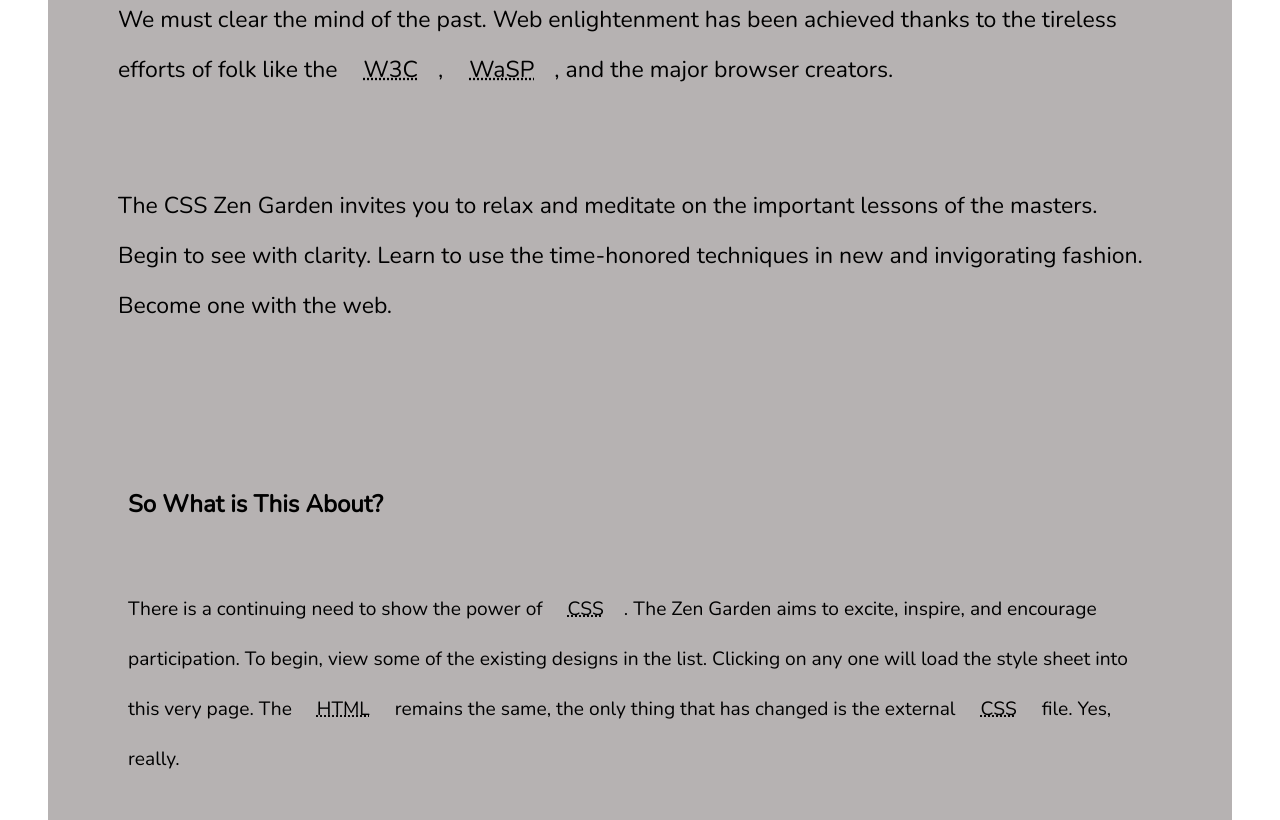
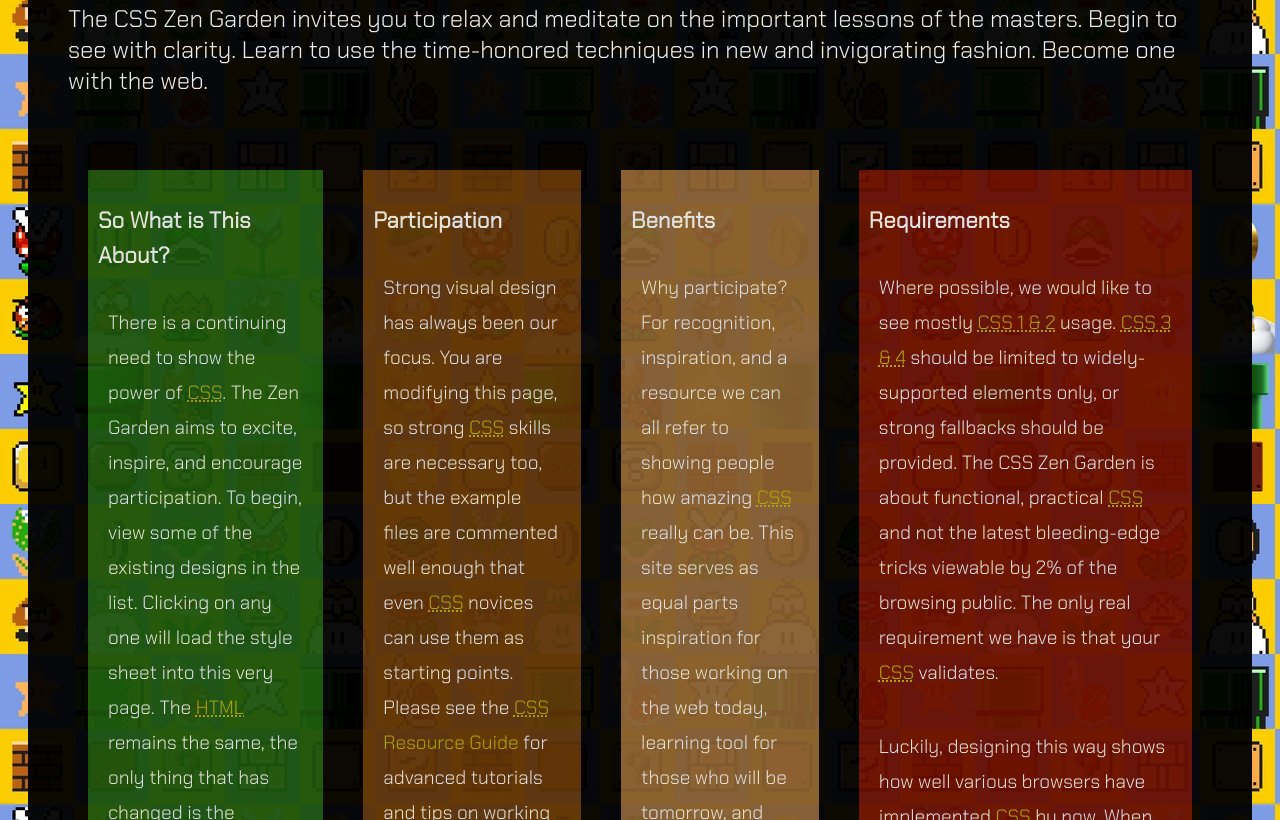
Before and after one commit to PEDRO2221/TDE-2-EMERSON, a plain HTML site: page index.html in a window 1280 px wide. Shown: the part 696-1516 px from the top of the page. Drawn offline with nearby package versions, Linux system fonts and the light colour scheme.

Commit message:
finalizado

```diff
--- a/style.css
+++ b/style.css
@@ -1,62 +1,87 @@
-@import url('https://fonts.googleapis.com/css2?family=Nunito:wght@200&display=swap');
+@import url('https://fonts.googleapis.com/css2?family=Chakra+Petch:wght@300&family=Nunito:wght@200&family=Pixelify+Sans&display=swap');
 
-* {
-	font-family: 'Nunito', sans-serif;
-	padding: 20px;
+body {
+    background-image: url(../img/back.webp);
+    color: white;
 }
-
 div{
-	background-color: rgb(182, 178, 178);
+    background-color: black;
+    opacity: 95%;
 }
-
 header {
+    background-color: black;
+    color: #ff2206;
+    font-family: 'Chakra Petch', sans-serif;
     display: flex;
     margin: 0 auto;
     justify-content: center;
 }
-
 header h1 {
     display: flex;
     font-size: xxx-large;
 }
 
 header h2 {
+    color: #c3c117;
     border-left: 2px solid;
     display: flex;
     flex-direction: column;
     margin: 10px 10px;
     padding: 10px;
 }
-
-div .summary {
+abbr{
+    color: #c3b80a;
+}
+a {
+    color: #c3b80a;
+    text-decoration: none;
+}
+div#zen-supporting {
+    font-size: medium;
+    display: flex;
+    width: auto;
+    height: auto;
+    flex-direction: row;
+}
+div#zen-supporting div {
+        font-size: larger;
+        width: auto;
+        line-height: 35px;
+}
+div#zen-supporting div p {
+    padding: 10px;
+}
+div#zen-explanation{
+    background-color: #3398189c
+}
+div#zen-participation {
+    background-color: #ac5c109c
+}
+div#zen-benefits {
+    background: #ffb25b96;
+}
+div#zen-requirements {
+    background-color: #b81a00a1;
+}
+footer{
     display: none;
 }
-
-div .preamble {
-    display: flex;
-    justify-content: center;
+div {
+    display: inline-block;
+    background: black;
+    color: white;
     padding: 10px;
-    margin: 0 auto;
-    flex-direction: column;
-    white-space-collapse: break-spaces;
-    line-height: 50px;
-    font-size: larger;
-}
-p{
-	white-space-collapse: break-spaces;
-    line-height: 50px;
-    font-size: larger;
-}
-h3 {
+    margin: 10px 20px;
+    font-family: 'Chakra Petch';
     font-size: x-large;
 }
-a{
-	color: brown;
+div .wrapper {
+    font-size: medium;
+    display: flex;
+    margin: 0 auto;
+    color: white;
+    justify-content: center;
 }
-
-li{
-	display: flex;
+div .wrapper abbr {
+    color: white;
 }
-.navigation ul{
-	display: inline-block;
-}
```
Also changed, not shown: img/back.webp (added). Lines whose indentation alone changed are shown as unchanged.
